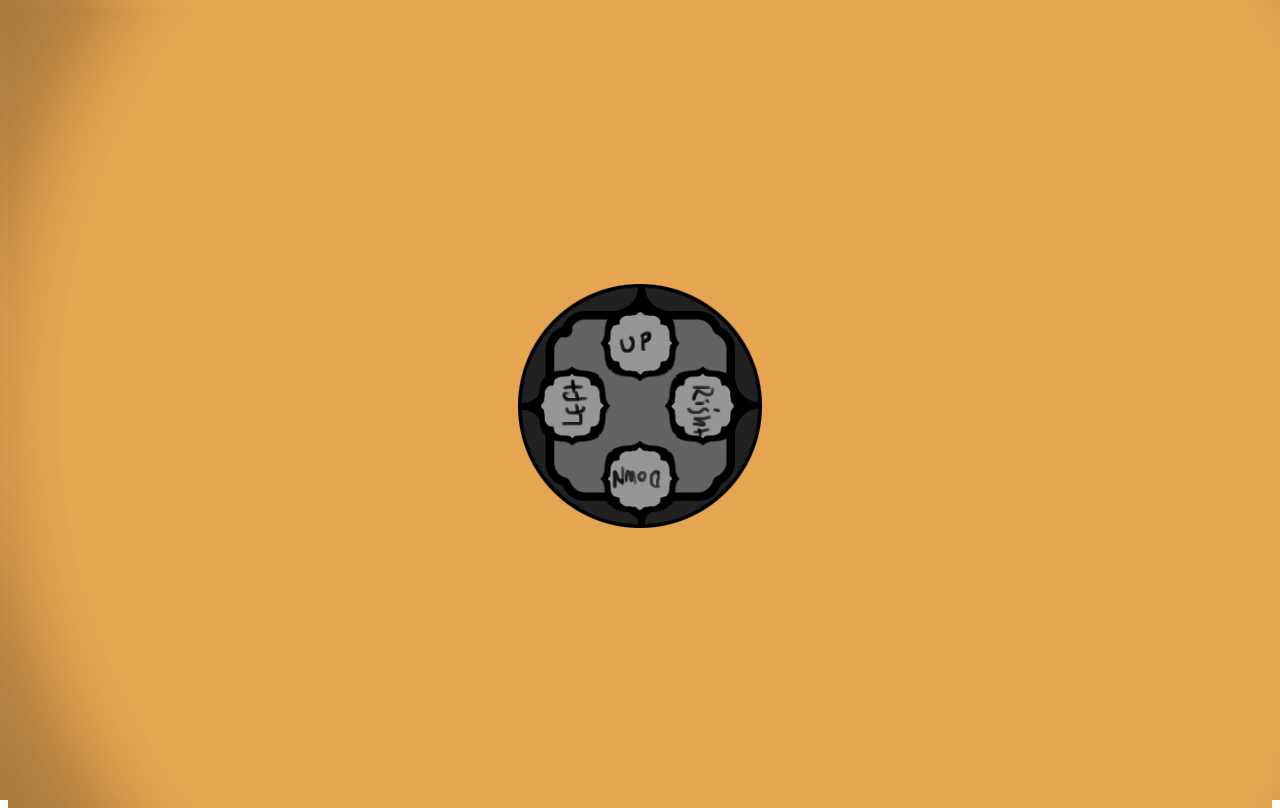
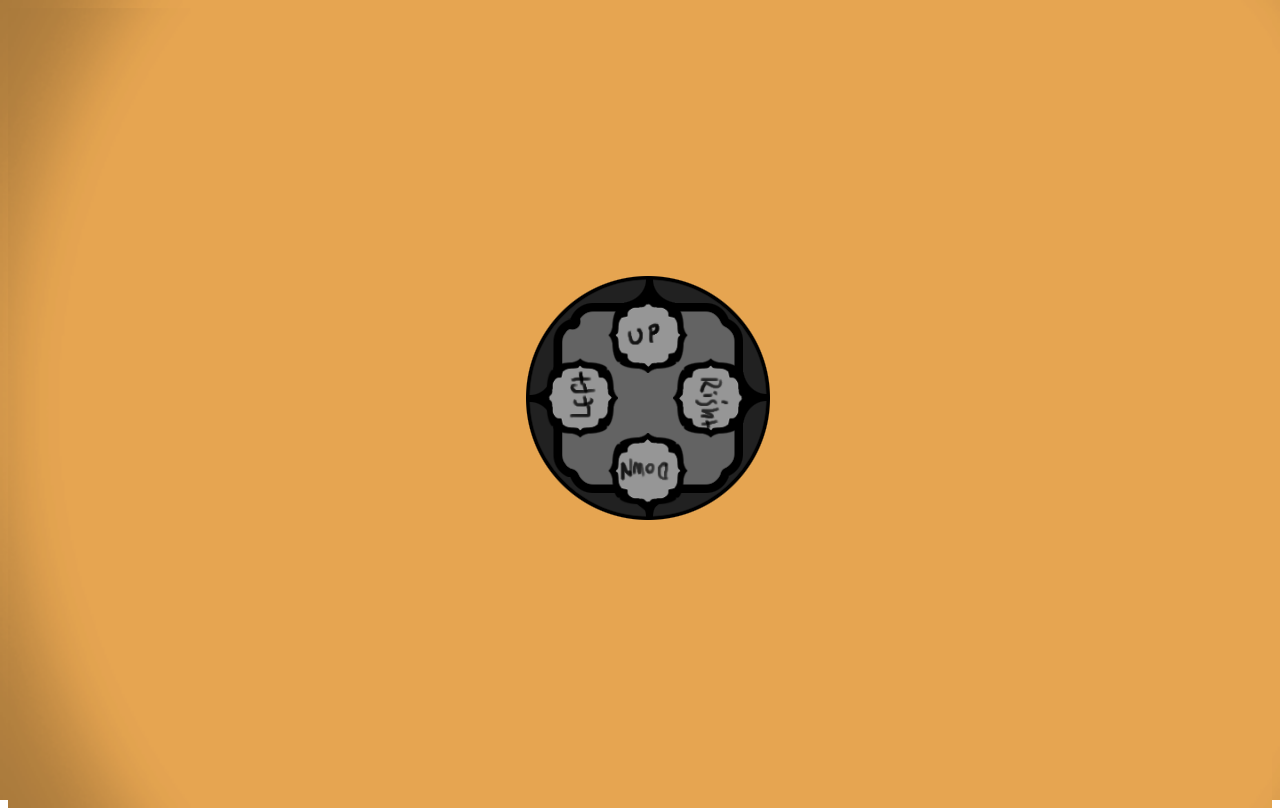
Before and after one commit to dkapila/aurora, a website: page public/games/aurora/index.html in a window 1280 px wide. Drawn offline with nearby package versions, Linux system fonts and the light colour scheme.

Commit message:
fixed centering

```diff
--- a/public/games/aurora/css/aurora.css
+++ b/public/games/aurora/css/aurora.css
@@ -40,16 +40,35 @@ html, body {
   height: 80px;
   width: 80px;
 }
+
+/* vertical and horizontal centering
+http://stackoverflow.com/questions/17213113/vertical-centering-flexbox-overlay-in-ios-safari
+*/
 #outerGamePad {
+  display: -webkit-box; /* OLD - iOS 6-, Safari 3.1-6 */
+  display: -moz-box; /* OLD - Firefox 19- (buggy but mostly works) */
+  display: -ms-flexbox; /* TWEENER - IE 10 */
+  display: -webkit-flex;
   display: flex;
+  -webkit-box-align: center;
+  -webkit-flex-align: center;
+  -ms-flex-align: center;
+  -webkit-align-items: center;
+  align-items: center;
+  position:fixed;
   height: 100%;
-  align-items: center;
-  justify-content: center;
+  width: 100%;
+  top: 0;
+  -webkit-box-sizing: border-box;
+  -moz-box-sizing: border-box;
+  box-sizing: border-box;
 }
 
 #gamePadWheel {
-  position: relative;
-  max-width: 50%;
+    min-height: 10px;
+    min-width: 10px;
+    margin: auto;
+    position: relative;
 }
 
 .hft-instruction {
```
